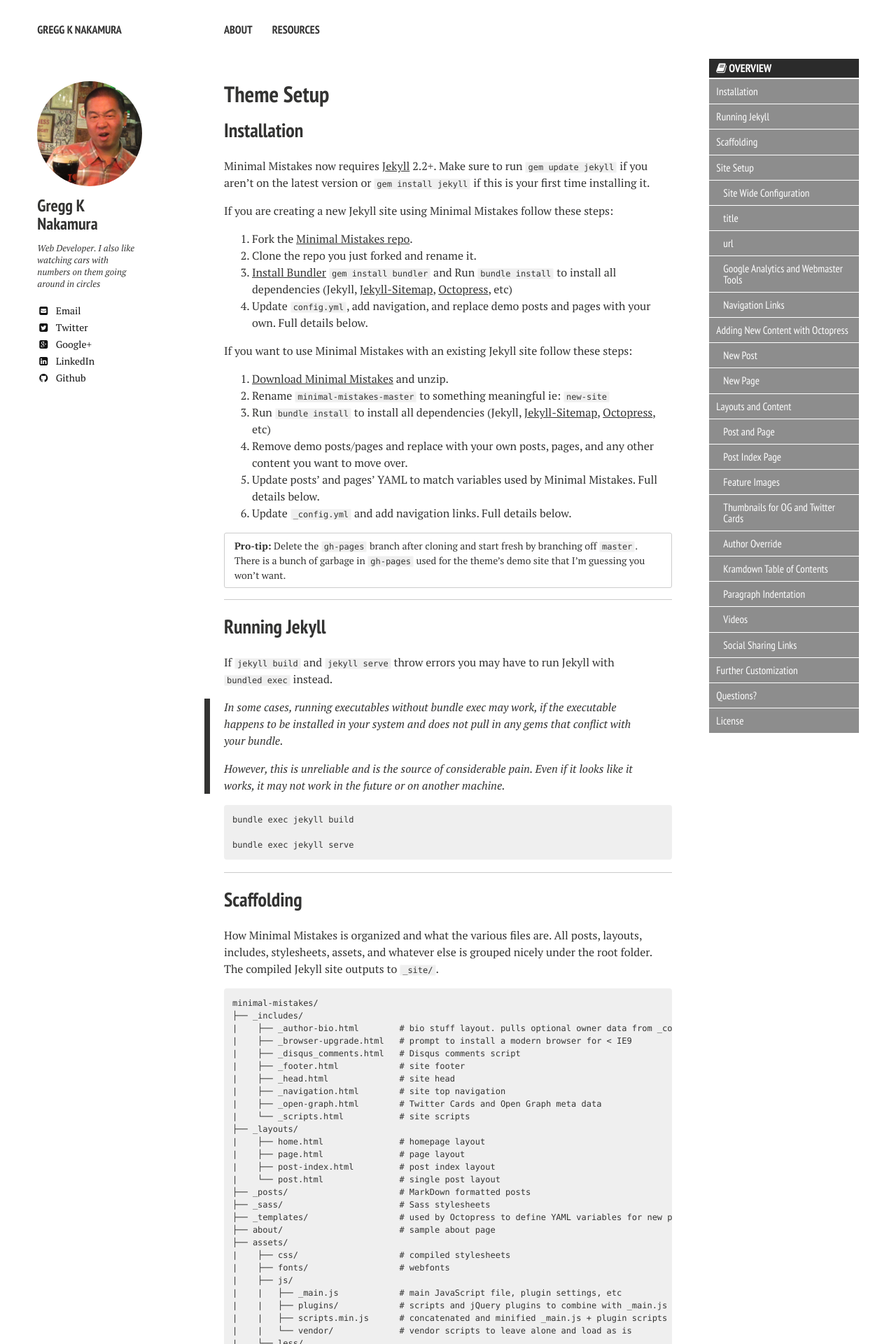
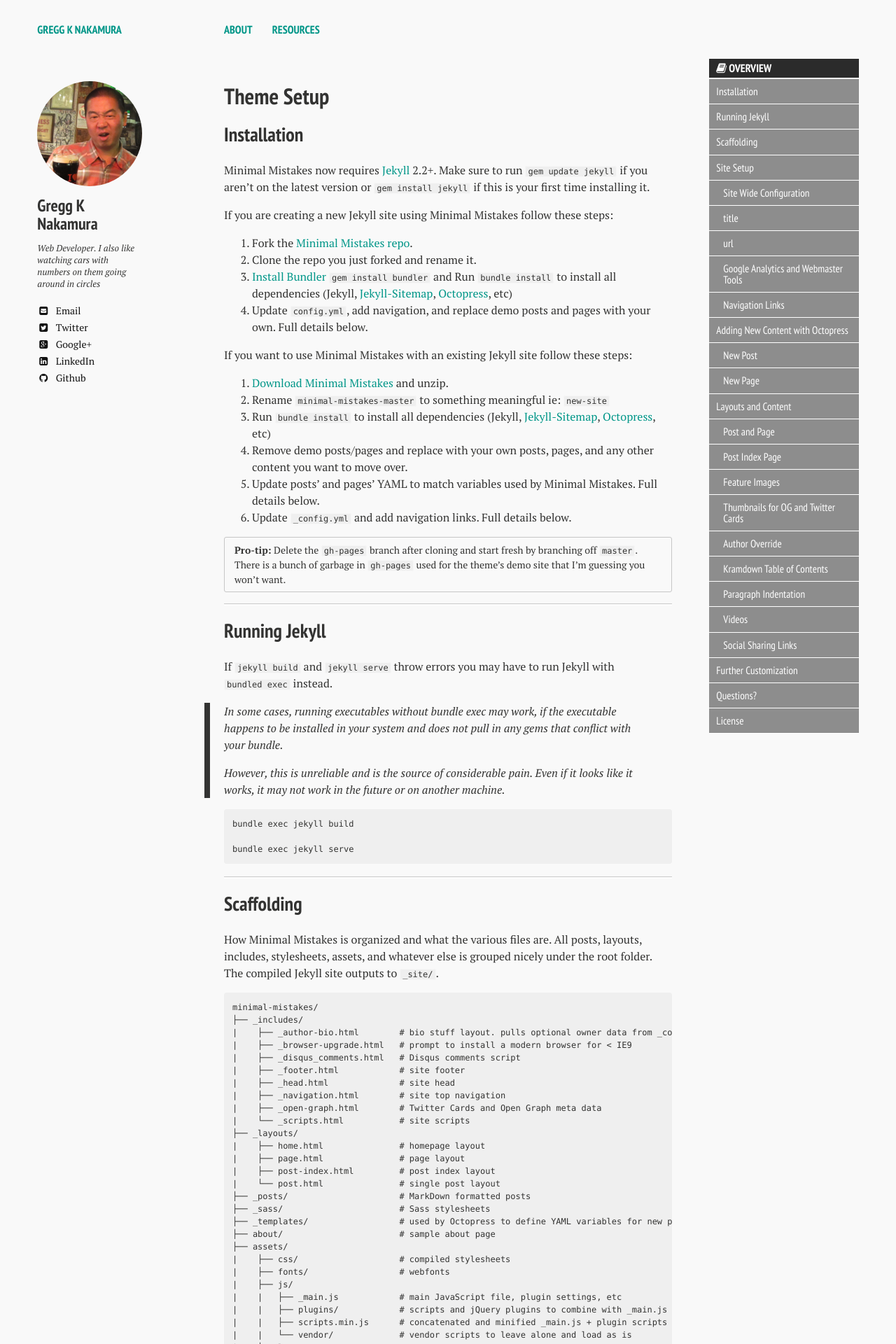
Before and after one commit to greggnakamura/greggnakamura.github.com, a Jekyll site: the page built from theme-setup/index.md, in a window 1280 px wide. Shown: the top 1920 px of the page at 70% size. Built offline with Jekyll 4.4.1, drawn with Linux system fonts in a browser that asks for light colours.

```diff
--- a/_sass/page.scss
+++ b/_sass/page.scss
@@ -225,6 +225,7 @@
 	margin-top: 2em;
 	h1 {
 		margin-top: 0;
+		line-height: 1;
 	}
 	.post,
 	.page {
@@ -440,13 +441,13 @@
 }
 
 /* Post content wrapper */
-.article-wrap {
+/*.article-wrap {
 	// Dotted line underlines for links
 	p > a,
 	li > a {
 		text-decoration: underline;
 	}
-}
+}*/
 
 /* Table of contents */
 .toc {
--- a/_sass/typography.scss
+++ b/_sass/typography.scss
@@ -41,9 +41,9 @@
 a {
 	text-decoration: none;
 	color: $link-color;
-	&:visited {
+	/*&:visited {
 		color: $linkcolorvisited;
-	}
+	}*/
 	&:hover {
 		color: $linkcolorhover;
 	}
--- a/_sass/variables.scss
+++ b/_sass/variables.scss
@@ -19,7 +19,7 @@
    Colors
    ========================================================================== */
 
-$bodycolor      : #fff;
+$bodycolor      : #f9f9f9;
 $body-color     : $bodycolor;
 $textcolor      : #333332;
 $text-color     : $textcolor;
@@ -53,7 +53,7 @@
 $youtube-color      : #ff3333;
 
 /* links */
-$linkcolor 		    : #343434;
+$linkcolor 		    : #009688;
 $link-color       : $linkcolor;
 $linkcolorhover 	: darken($linkcolor, 10);
 $linkcolorvisited : lighten($linkcolorhover, 20);
```
